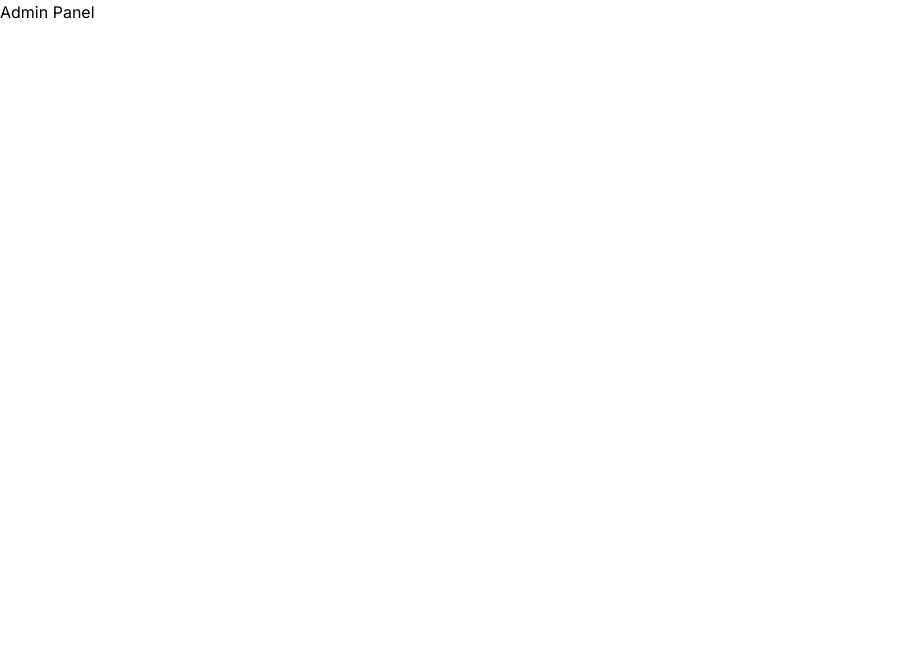
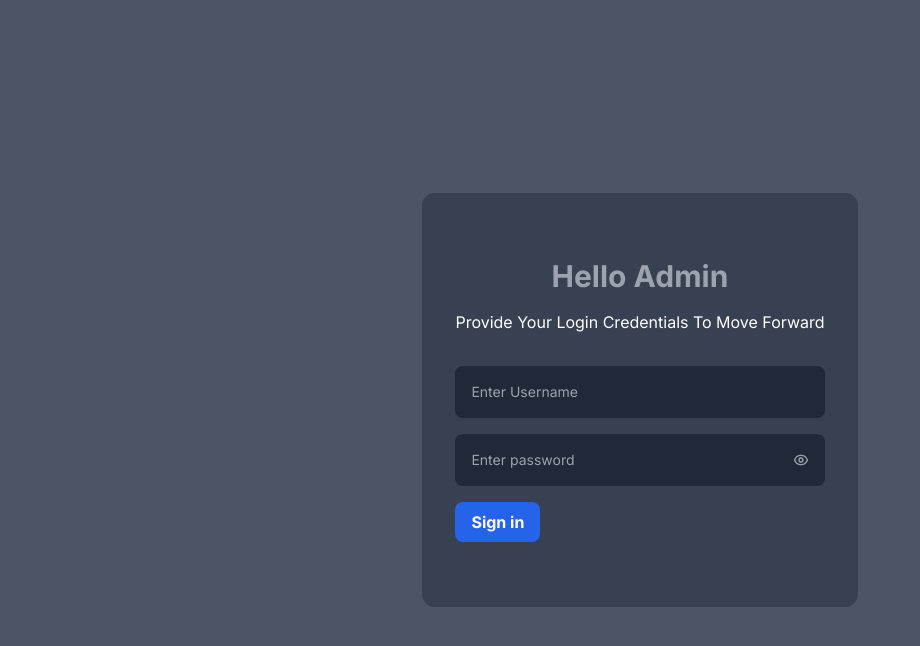
Before and after one commit to Ali-hassan23/SmartStayFrontend, a Next.js app: page /admin in a window 1280 px wide. Shown: the top 646 px of the page, without its empty margins (0-920 px from the left). Built offline with nearby package versions, Linux system fonts and the light colour scheme.

Commit message:
added admin login

```diff
--- a/src/app/(admin)/admin/page.jsx
+++ b/src/app/(admin)/admin/page.jsx
@@ -1,11 +1,111 @@
-import React from 'react'
+"use client";
+import React, { useState } from "react";
+import axios from "axios";
 
 const page = () => {
+  const [showPassword, setShowPassword] = useState(false);
+  const [username, setUserName] = useState('');
+  const [password, setPassword] = useState('');
+
+  const togglePasswordVisibility = () => {
+    setShowPassword(!showPassword);
+  };
+
+  const handleSubmit = async (e) => {
+    e.preventDefault();
+    console.log(username,password);
+    try {
+      const response = await axios.post("http://localhost:5000/admin/login",{username,password},{
+        headers: { "Content-Type": "application/json" },
+      })
+      console.log(response);
+    } catch (error) {
+      console.error(error);
+    }
+  }
+
   return (
-    <div>
-      Admin Panel
+    <div className="flex justify-center items-center h-screen w-screen bg-gray-600">
+      <div className="mx-auto max-w-screen-xl px-4 py-16 sm:px-6 lg:px-8 bg-gray-700 border border-gray-700 rounded-xl">
+        <div className="mx-auto max-w-lg text-center">
+          <h1 className="text-2xl text-gray-400 font-bold sm:text-3xl">Hello Admin</h1>
+
+          <p className="mt-4 text-white">
+            Provide Your Login Credentials To Move Forward
+          </p>
+        </div>
+
+        <form action="#" onSubmit={handleSubmit} className="mx-auto mb-0 mt-8 max-w-md space-y-4">
+          <div>
+            <label htmlFor="email" className="sr-only">
+              Email
+            </label>
+
+            <div className="relative">
+              <input
+                type="text"
+                className="w-full rounded-lg text-white bg-gray-800 p-4 pe-12 text-sm shadow-sm"
+                placeholder="Enter Username"
+                onChange={(e) => {setUserName(e.target.value)}}
+              />
+
+
+            </div>
+          </div>
+
+          <div>
+            <label htmlFor="password" className="sr-only">
+              Password
+            </label>
+
+            <div className="relative">
+              <input
+                type={showPassword ? "text" : "password"}
+                className="w-full rounded-lg text-white bg-gray-800 p-4 pe-12 text-sm border-0"
+                placeholder="Enter password"
+                onChange={(e) => {setPassword(e.target.value)}}
+              />
+
+              <span
+                className="absolute inset-y-0 end-0 grid place-content-center px-4 cursor-pointer"
+                onClick={togglePasswordVisibility}
+              >
+                <svg
+                  xmlns="http://www.w3.org/2000/svg"
+                  className="size-4 text-gray-400"
+                  fill="none"
+                  viewBox="0 0 24 24"
+                  stroke="currentColor"
+                >
+                  <path
+                    strokeLinecap="round"
+                    strokeLinejoin="round"
+                    strokeWidth="2"
+                    d="M15 12a3 3 0 11-6 0 3 3 0 016 0z"
+                  />
+                  <path
+                    strokeLinecap="round"
+                    strokeLinejoin="round"
+                    strokeWidth="2"
+                    d="M2.458 12C3.732 7.943 7.523 5 12 5c4.478 0 8.268 2.943 9.542 7-1.274 4.057-5.064 7-9.542 7-4.477 0-8.268-2.943-9.542-7z"
+                  />
+                </svg>
+              </span>
+            </div>
+          </div>
+
+          <div className="flex items-center justify-between">
+            <button
+              type="submit"
+              className="bg-blue-600 hover:bg-blue-800 text-white font-bold py-2 px-4 transition duration-300 rounded-lg"
+            >
+              Sign in
+            </button>
+          </div>
+        </form>
+      </div>
     </div>
-  )
-}
+  );
+};
 
-export default page
+export default page;
--- a/src/app/(admin)/admin/staff/page.jsx
+++ b/src/app/(admin)/admin/staff/page.jsx
@@ -50,7 +50,7 @@ const handleCloseModal = () => {
 };
 
   return (
-    <div className='min-h-screen bg-gray-300'>
+    <div className='min-h-screen bg-gray-500'>
       <div className='w-full flex flex-row justify-around items-center h-auto py-8'>
          <div>
           <form action="" onSubmit={handleSubmit}>
```
